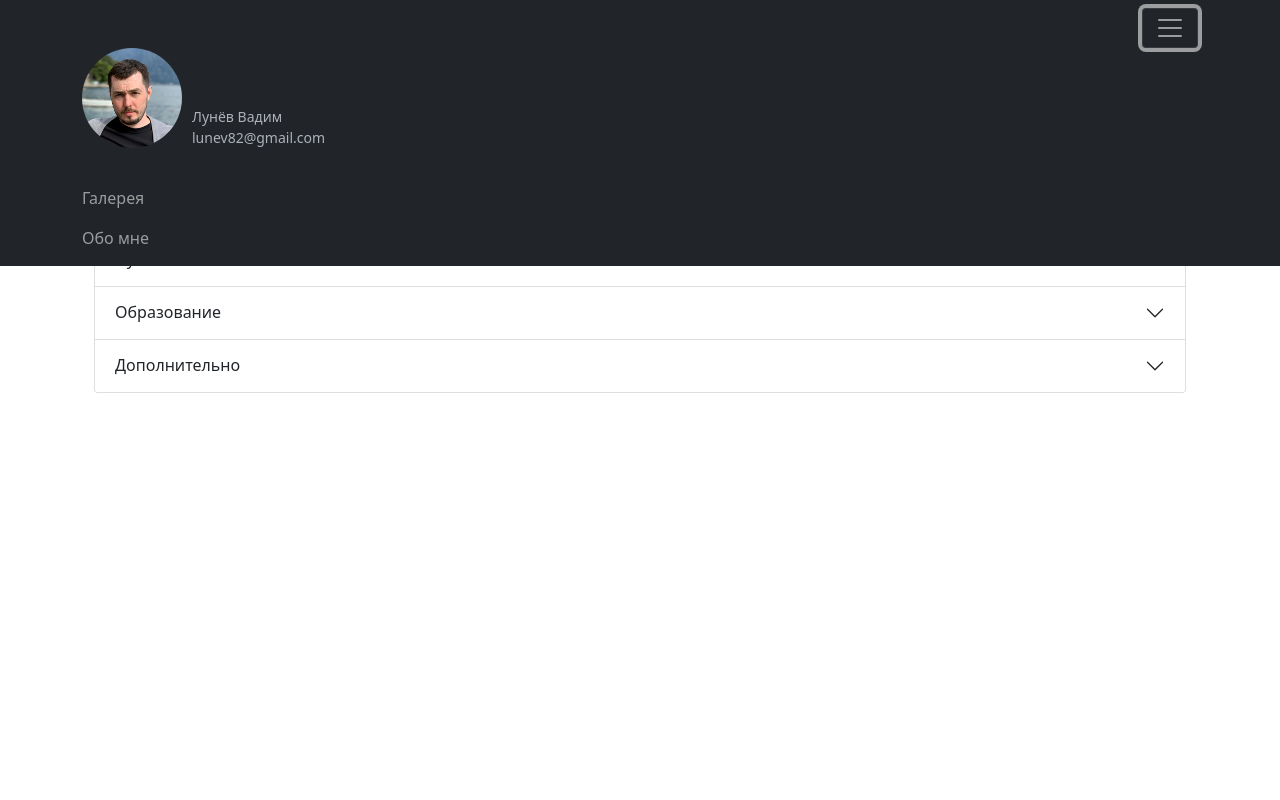
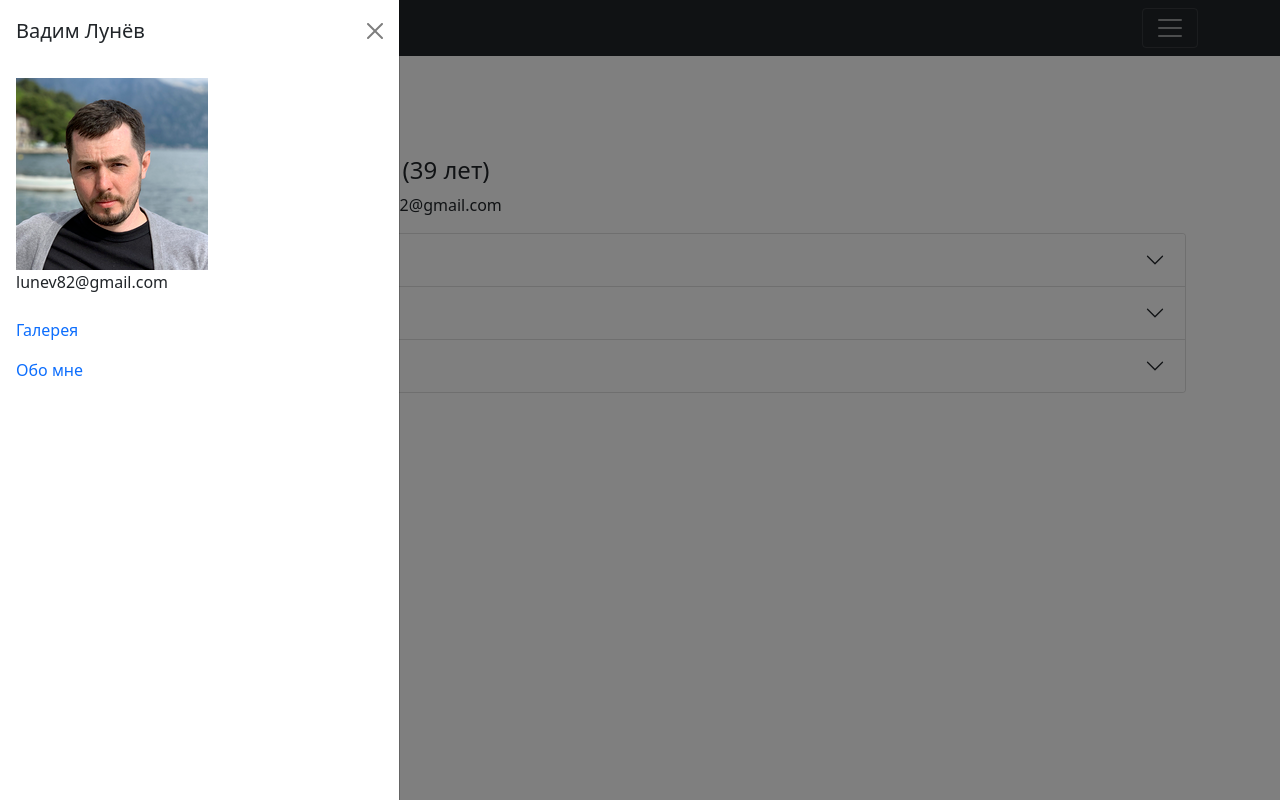
Before and after one commit to Vadux-web/mitra-soft-test, a React (Create React App) app: page /about in a window 1280 px wide. Both pictures are taken after a click on the button 1170 px from the left and 28 px from the top of the page. Built offline with nearby package versions, Linux system fonts and the light colour scheme.

Commit message:
Navbar refactor on NavbarOffcanvas

```diff
--- a/src/components/Navibar/Navibar.jsx
+++ b/src/components/Navibar/Navibar.jsx
@@ -1,35 +1,39 @@
 import React from "react";
-import { Container, Nav, Navbar } from "react-bootstrap";
 import Styles from "./Styles";
+import { Container, Nav, Navbar, Offcanvas } from "react-bootstrap";
 import avatar from "../../assets/images/624301325.png";
 
 let Navibar = () => {
   return (
     <div>
       <Styles>
-        <Navbar
-          fixed="top"
-          collapseOnSelect
-          expand="none"
-          bg="dark"
-          variant="dark"
+        <Navbar fixed="top" bg="dark" variant="dark" expand={false}>
+          <Container>
+            <Navbar.Brand href="#">MitraSoft (test)</Navbar.Brand>
+            <Navbar.Toggle aria-controls="offcanvasNavbar" />
+            <Navbar.Offcanvas
+              id="offcanvasNavbar"
+              aria-labelledby="offcanvasNavbarLabel"
+              placement="start"
             >
-          <Container>
-            <Navbar.Brand />
-            <Navbar.Toggle aria-controls="responsive-navbar-nav" />
-            <Navbar.Collapse id="responsive-navbar-nav">
+              <Offcanvas.Header closeButton>
+                <Offcanvas.Title id="offcanvasNavbarLabel">
+                  Вадим Лунёв
+                </Offcanvas.Title>
+              </Offcanvas.Header>
+              <Offcanvas.Body>
                 <div className="info">
                   <img className="avatar" src={avatar} alt={"ava"} />
                   <div>
-                  <p className="info_text">Лунёв Вадим</p>
                     <p className="info_text">lunev82@gmail.com</p>
                   </div>
                 </div>
-              <Nav className="me-auto">
+                <Nav className="justify-content-end flex-grow-1 pe-3">
                   <Nav.Link href="/">Галерея</Nav.Link>
                   <Nav.Link href="/about">Обо мне</Nav.Link>
                 </Nav>
-            </Navbar.Collapse>
+              </Offcanvas.Body>
+            </Navbar.Offcanvas>
           </Container>
         </Navbar>
       </Styles>
```
Also changed, not shown: src/components/Navibar/NavibarOLD.jsx (added, +40 -0 lines). Lines whose indentation alone changed are shown as unchanged.
